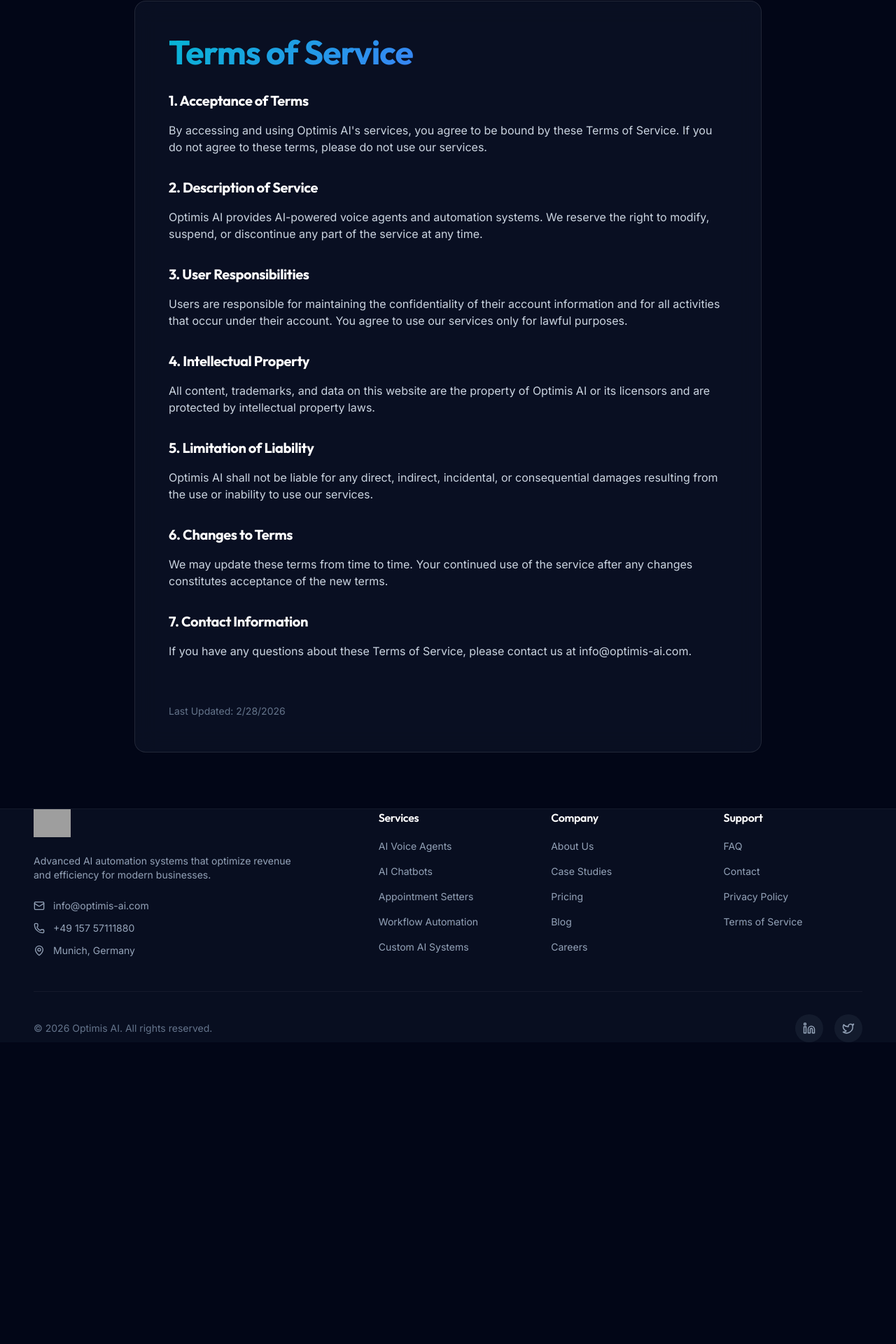
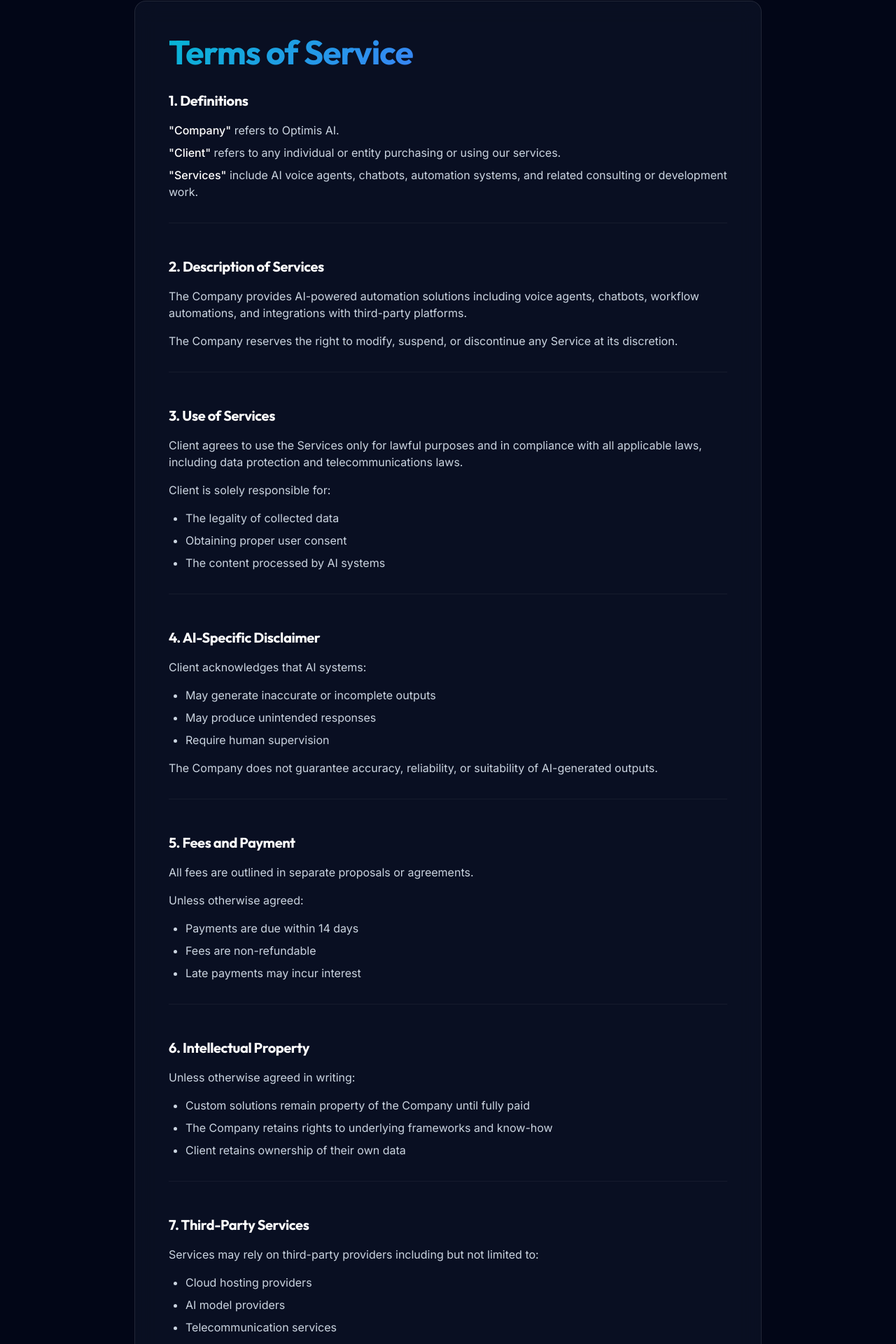
Before and after one commit to holgerkretzschmar8/optimis-ai-site, a React (Create React App) app in the folder frontend/: page /terms-of-service in a window 1280 px wide. Shown: the part 127-2047 px from the top of the page at 70% size. Before the commit the page ends 1616 px from the top, so only its background shows below. Built offline with nearby package versions, Linux system fonts and the light colour scheme; no server answers; grey boxes are pictures that could not be loaded.

Commit message:
Update Terms of Service with comprehensive legal framework

```diff
--- a/frontend/src/pages/TermsOfService.jsx
+++ b/frontend/src/pages/TermsOfService.jsx
@@ -22,60 +22,149 @@ const TermsOfService = () => {
 
       <main className="flex-grow pt-32 pb-20 px-6 lg:px-12">
         <div className="max-w-4xl mx-auto glass-card p-8 md:p-12">
-          <h1 className="text-3xl lg:text-5xl font-bold mb-8 gradient-text">Terms of Service</h1>
+          <h1 className="text-3xl lg:text-5xl font-bold mb-8 gradient-text text-center lg:text-left">Terms of Service</h1>
 
-          <div className="space-y-8 text-slate-300">
-            <section>
-              <h2 className="text-xl font-bold text-white mb-4">1. Acceptance of Terms</h2>
-              <p>
-                By accessing and using Optimis AI's services, you agree to be bound by these Terms of Service. If you do not agree to these terms, please do not use our services.
-              </p>
+          <div className="space-y-12 text-slate-300">
+            <section className="border-b border-white/5 pb-8">
+              <h2 className="text-xl font-bold text-white mb-4">1. Definitions</h2>
+              <div className="space-y-2">
+                <p><span className="text-white font-medium">"Company"</span> refers to Optimis AI.</p>
+                <p><span className="text-white font-medium">"Client"</span> refers to any individual or entity purchasing or using our services.</p>
+                <p><span className="text-white font-medium">"Services"</span> include AI voice agents, chatbots, automation systems, and related consulting or development work.</p>
+              </div>
             </section>
 
-            <section>
-              <h2 className="text-xl font-bold text-white mb-4">2. Description of Service</h2>
-              <p>
-                Optimis AI provides AI-powered voice agents and automation systems. We reserve the right to modify, suspend, or discontinue any part of the service at any time.
-              </p>
+            <section className="border-b border-white/5 pb-8">
+              <h2 className="text-xl font-bold text-white mb-4">2. Description of Services</h2>
+              <div className="space-y-4">
+                <p>The Company provides AI-powered automation solutions including voice agents, chatbots, workflow automations, and integrations with third-party platforms.</p>
+                <p>The Company reserves the right to modify, suspend, or discontinue any Service at its discretion.</p>
+              </div>
             </section>
 
-            <section>
-              <h2 className="text-xl font-bold text-white mb-4">3. User Responsibilities</h2>
-              <p>
-                Users are responsible for maintaining the confidentiality of their account information and for all activities that occur under their account. You agree to use our services only for lawful purposes.
-              </p>
+            <section className="border-b border-white/5 pb-8">
+              <h2 className="text-xl font-bold text-white mb-4">3. Use of Services</h2>
+              <div className="space-y-4">
+                <p>Client agrees to use the Services only for lawful purposes and in compliance with all applicable laws, including data protection and telecommunications laws.</p>
+                <p>Client is solely responsible for:</p>
+                <ul className="list-disc pl-6 space-y-2">
+                  <li>The legality of collected data</li>
+                  <li>Obtaining proper user consent</li>
+                  <li>The content processed by AI systems</li>
+                </ul>
+              </div>
             </section>
 
-            <section>
-              <h2 className="text-xl font-bold text-white mb-4">4. Intellectual Property</h2>
-              <p>
-                All content, trademarks, and data on this website are the property of Optimis AI or its licensors and are protected by intellectual property laws.
-              </p>
+            <section className="border-b border-white/5 pb-8">
+              <h2 className="text-xl font-bold text-white mb-4">4. AI-Specific Disclaimer</h2>
+              <div className="space-y-4">
+                <p>Client acknowledges that AI systems:</p>
+                <ul className="list-disc pl-6 space-y-2">
+                  <li>May generate inaccurate or incomplete outputs</li>
+                  <li>May produce unintended responses</li>
+                  <li>Require human supervision</li>
+                </ul>
+                <p>The Company does not guarantee accuracy, reliability, or suitability of AI-generated outputs.</p>
+              </div>
             </section>
 
-            <section>
-              <h2 className="text-xl font-bold text-white mb-4">5. Limitation of Liability</h2>
-              <p>
-                Optimis AI shall not be liable for any direct, indirect, incidental, or consequential damages resulting from the use or inability to use our services.
-              </p>
+            <section className="border-b border-white/5 pb-8">
+              <h2 className="text-xl font-bold text-white mb-4">5. Fees and Payment</h2>
+              <div className="space-y-4">
+                <p>All fees are outlined in separate proposals or agreements.</p>
+                <p>Unless otherwise agreed:</p>
+                <ul className="list-disc pl-6 space-y-2">
+                  <li>Payments are due within 14 days</li>
+                  <li>Fees are non-refundable</li>
+                  <li>Late payments may incur interest</li>
+                </ul>
+              </div>
             </section>
 
-            <section>
-              <h2 className="text-xl font-bold text-white mb-4">6. Changes to Terms</h2>
-              <p>
-                We may update these terms from time to time. Your continued use of the service after any changes constitutes acceptance of the new terms.
-              </p>
+            <section className="border-b border-white/5 pb-8">
+              <h2 className="text-xl font-bold text-white mb-4">6. Intellectual Property</h2>
+              <div className="space-y-4">
+                <p>Unless otherwise agreed in writing:</p>
+                <ul className="list-disc pl-6 space-y-2">
+                  <li>Custom solutions remain property of the Company until fully paid</li>
+                  <li>The Company retains rights to underlying frameworks and know-how</li>
+                  <li>Client retains ownership of their own data</li>
+                </ul>
+              </div>
             </section>
 
-            <section>
-              <h2 className="text-xl font-bold text-white mb-4">7. Contact Information</h2>
-              <p>
-                If you have any questions about these Terms of Service, please contact us at info@optimis-ai.com.
-              </p>
+            <section className="border-b border-white/5 pb-8">
+              <h2 className="text-xl font-bold text-white mb-4">7. Third-Party Services</h2>
+              <div className="space-y-4">
+                <p>Services may rely on third-party providers including but not limited to:</p>
+                <ul className="list-disc pl-6 space-y-2">
+                  <li>Cloud hosting providers</li>
+                  <li>AI model providers</li>
+                  <li>Telecommunication services</li>
+                </ul>
+                <p>The Company is not responsible for outages, API limitations, or changes by third-party providers.</p>
+              </div>
             </section>
 
-            <p className="text-sm text-slate-500 pt-8">
-              Last Updated: {new Date().toLocaleDateString()}
+            <section className="border-b border-white/5 pb-8">
+              <h2 className="text-xl font-bold text-white mb-4">8. Data Protection & GDPR</h2>
+              <p>If the Company processes personal data on behalf of the Client, a separate Data Processing Agreement (DPA) shall apply in accordance with Article 28 GDPR. Client remains the data controller unless otherwise agreed.</p>
+            </section>
+
+            <section className="border-b border-white/5 pb-8">
+              <h2 className="text-xl font-bold text-white mb-4">9. Confidentiality</h2>
+              <p>Both parties agree to keep confidential information strictly confidential and not disclose it to third parties.</p>
+            </section>
+
+            <section className="border-b border-white/5 pb-8">
+              <h2 className="text-xl font-bold text-white mb-4">10. Warranties Disclaimer</h2>
+              <p>Services are provided "as is" and "as available" without warranties of any kind.</p>
+            </section>
+
+            <section className="border-b border-white/5 pb-8">
+              <h2 className="text-xl font-bold text-white mb-4">11. Limitation of Liability</h2>
+              <div className="space-y-4">
+                <p>To the maximum extent permitted by law:</p>
+                <p>The Company's total liability shall not exceed the total amount paid by the Client in the preceding 12 months. The Company shall not be liable for indirect, incidental, or consequential damages.</p>
+              </div>
+            </section>
+
+            <section className="border-b border-white/5 pb-8">
+              <h2 className="text-xl font-bold text-white mb-4">12. Indemnification</h2>
+              <div className="space-y-4">
+                <p>Client agrees to indemnify and hold harmless the Company from claims arising from:</p>
+                <ul className="list-disc pl-6 space-y-2">
+                  <li>Unlawful use of Services</li>
+                  <li>Violation of data protection laws</li>
+                  <li>Improper AI deployment</li>
+                </ul>
+              </div>
+            </section>
+
+            <section className="border-b border-white/5 pb-8">
+              <h2 className="text-xl font-bold text-white mb-4">13. Termination</h2>
+              <div className="space-y-4">
+                <p>Either party may terminate the agreement with written notice.</p>
+                <p>Upon termination:</p>
+                <ul className="list-disc pl-6 space-y-2">
+                  <li>Access to Services may be suspended</li>
+                  <li>Outstanding fees remain payable</li>
+                </ul>
+              </div>
+            </section>
+
+            <section className="border-b border-white/5 pb-8">
+              <h2 className="text-xl font-bold text-white mb-4">14. Governing Law</h2>
+              <p>These Terms shall be governed by the laws of Germany.</p>
+            </section>
+
+            <section className="pb-8">
+              <h2 className="text-xl font-bold text-white mb-4">15. Changes</h2>
+              <p>The Company may update these Terms from time to time. Continued use constitutes acceptance.</p>
+            </section>
+
+            <p className="text-sm text-slate-500 pt-8 border-t border-white/10">
+              Last Updated: March 2024
             </p>
           </div>
         </div>
```
